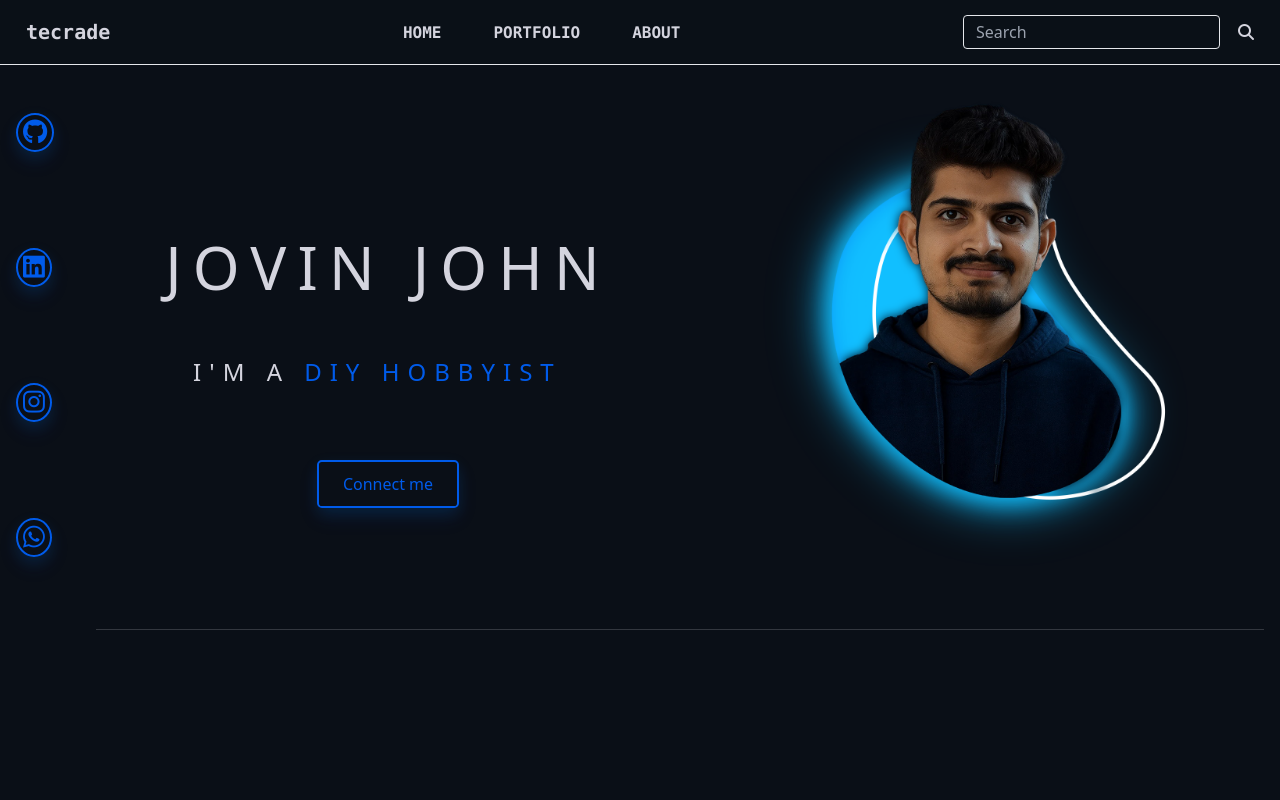
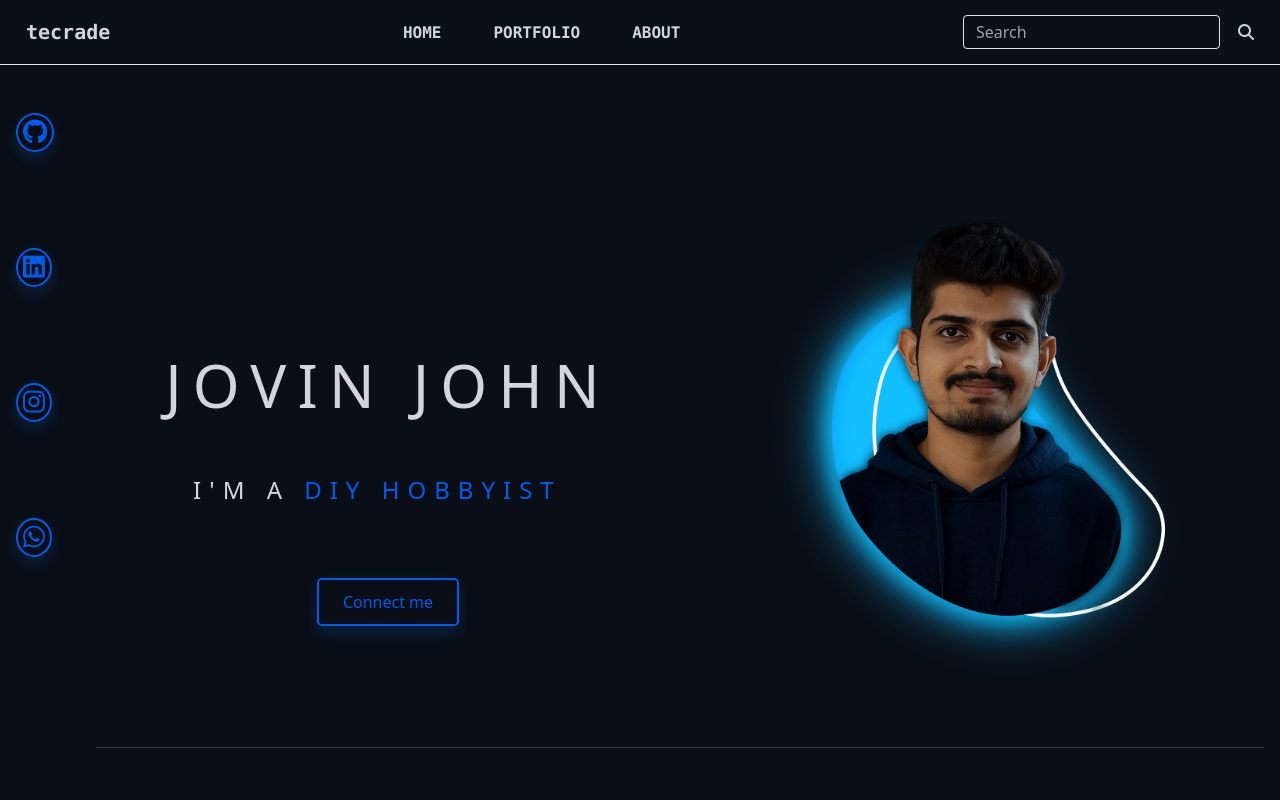
Before and after one commit to tecrade/tecrade.github.io, a React (Vite) app: page / in a window 1280 px wide. Shown: the top 800 px of the page. Built offline with nearby package versions, Linux system fonts and the light colour scheme.

Commit message:
fixed banner margin bottom gap for small devices

```diff
--- a/src/components/banner/Banner.tsx
+++ b/src/components/banner/Banner.tsx
@@ -10,8 +10,8 @@ const Banner = () => {
   }, []);
 
   return (
-    <div className="w-full min-h-screen">
-      <div className="container mx-auto px-4">
+    <div className="w-full md:min-h-screen flex items-center">
+      <div className="container mx-auto px-4 py-8">
         <div className="flex flex-col md:flex-row items-center">
           <hr className="border-[var(--light)] opacity-20" />
 
@@ -42,7 +42,7 @@ const Banner = () => {
           {/* Right side - Picture */}
           <div className="w-full md:w-1/2">
             <div
-              className="h-[260px] w-[260px] sm:h-[360px] sm:w-[360px] md:h-[500px] md:w-[500px] border-0 border-[var(--light)] mx-auto mb-10 md:my-8 overflow-hidden rounded-lg"
+              className="h-[260px] w-[260px] sm:h-[360px] sm:w-[360px] md:h-[500px] md:w-[500px] border-0 border-[var(--light)] mx-auto mb-4 md:my-8 overflow-hidden rounded-lg"
               data-aos="zoom-in-left"
               data-aos-duration="1500"
             >
```
